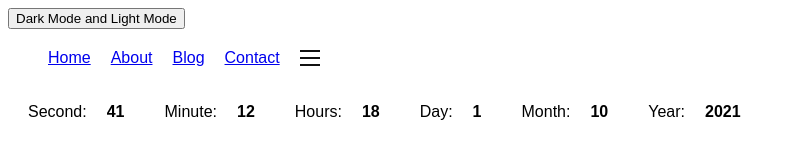
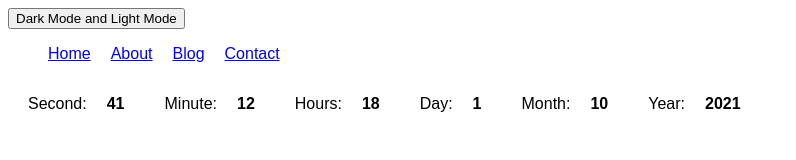
Before and after one commit to KeazoN/functions.js, a website: page index.html in a window 1280 px wide. Shown: the whole page, without its empty margins (0-796 px from the left). Drawn offline with Linux system fonts and the light colour scheme.

Commit message:
Update index.html

```diff
--- a/index.html
+++ b/index.html
@@ -14,7 +14,6 @@
 		     	<li><a href="#">About</a></li>
 		     	<li><a href="#">Blog</a></li>
 		     	<li><a href="#">Contact</a></li>
-		     	<li onClick="openToNav()"><span></span><span></span><span></span></li>
 		    </ul>
 		</nav>
 		<div class="time">
```
